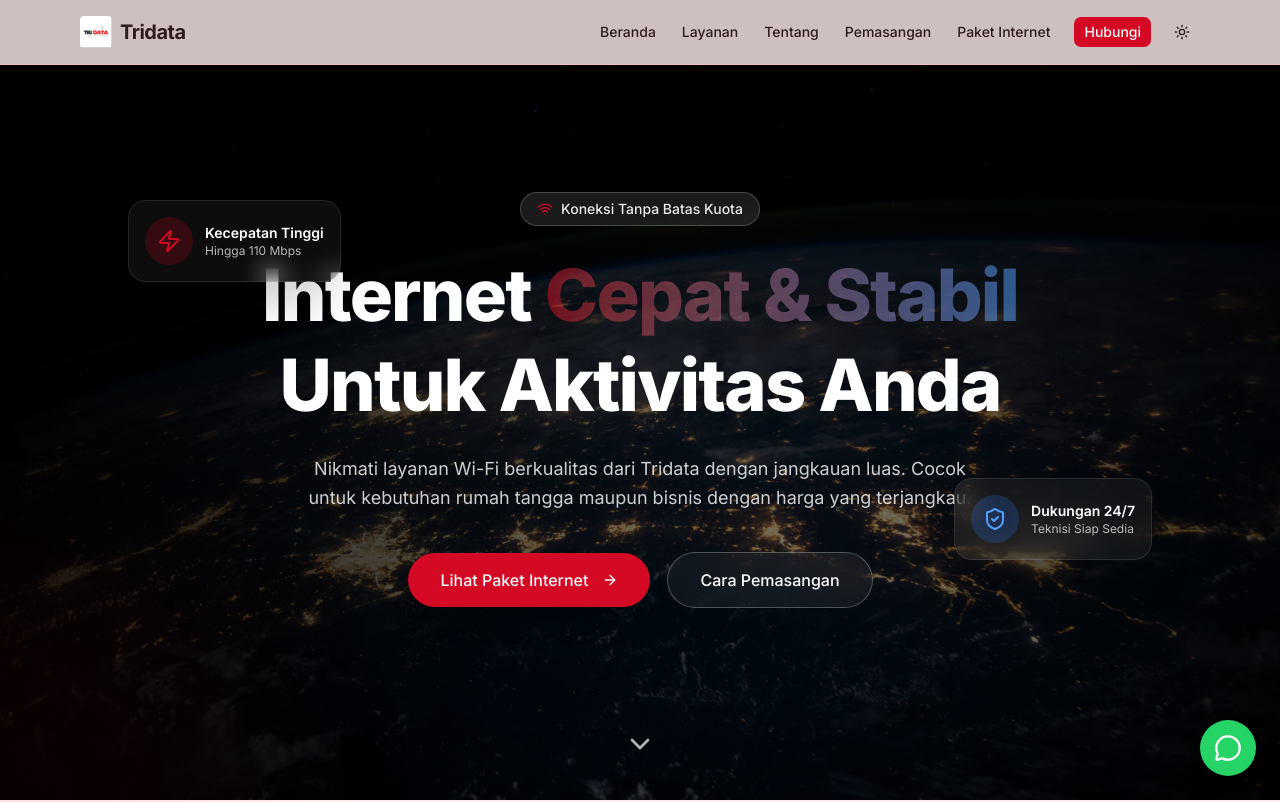
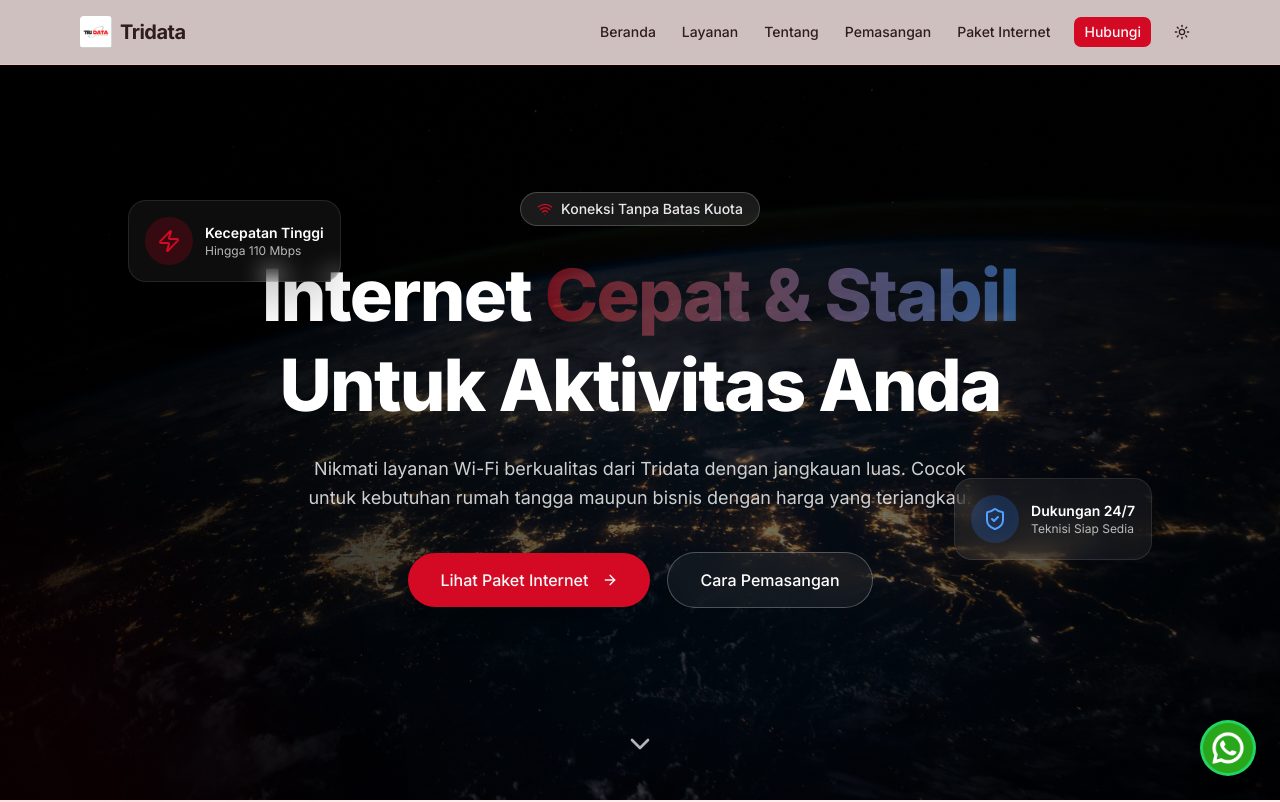
Before and after one commit to anisphia-palettia/tridata_profile_renew, a Next.js app: page / in a window 1280 px wide. Shown: the top 802 px of the page. Built offline with nearby package versions, Linux system fonts and the light colour scheme.

Commit message:
feat: Add a floating WhatsApp button component and its associated image.

```diff
--- a/src/components/ui/floating-whatsapp.tsx
+++ b/src/components/ui/floating-whatsapp.tsx
@@ -1,4 +1,4 @@
-import { MessageCircle } from "lucide-react";
+import Image from "next/image";
 
 export function FloatingWhatsApp() {
   return (
@@ -9,7 +9,7 @@ export function FloatingWhatsApp() {
       className="fixed bottom-6 right-6 z-50 flex h-14 w-14 items-center justify-center rounded-full bg-[#25D366] text-white shadow-lg transition-transform duration-300 hover:scale-110 hover:shadow-xl dark:bg-[#25D366] dark:text-white"
       aria-label="Hubungi kami via WhatsApp"
     >
-      <MessageCircle className="h-7 w-7" />
+      <Image src="/whatsapp.png" alt="WhatsApp" width={50} height={50}/>
     </a>
   );
 }
```
Also changed, not shown: public/whatsapp.png (added).
